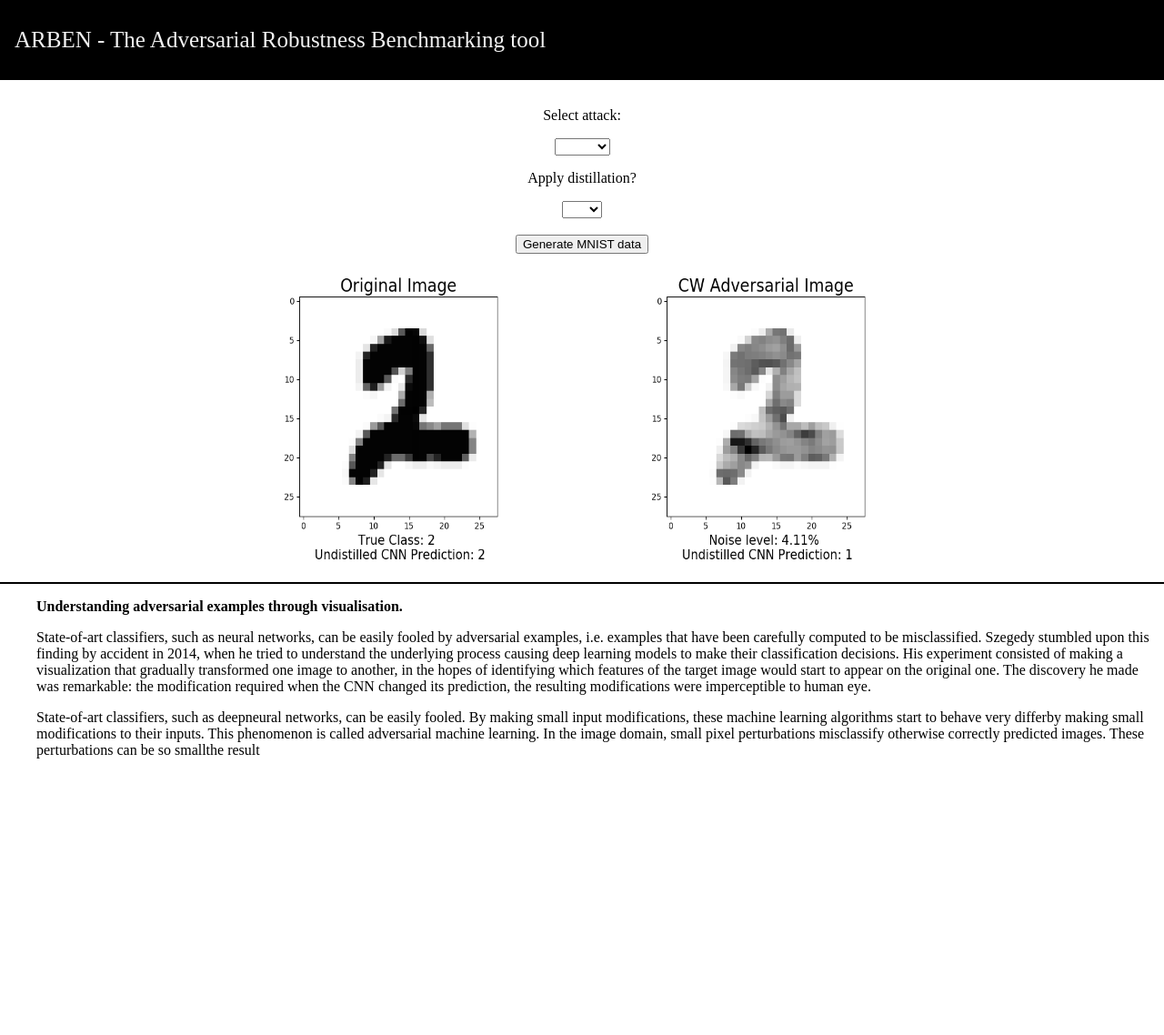
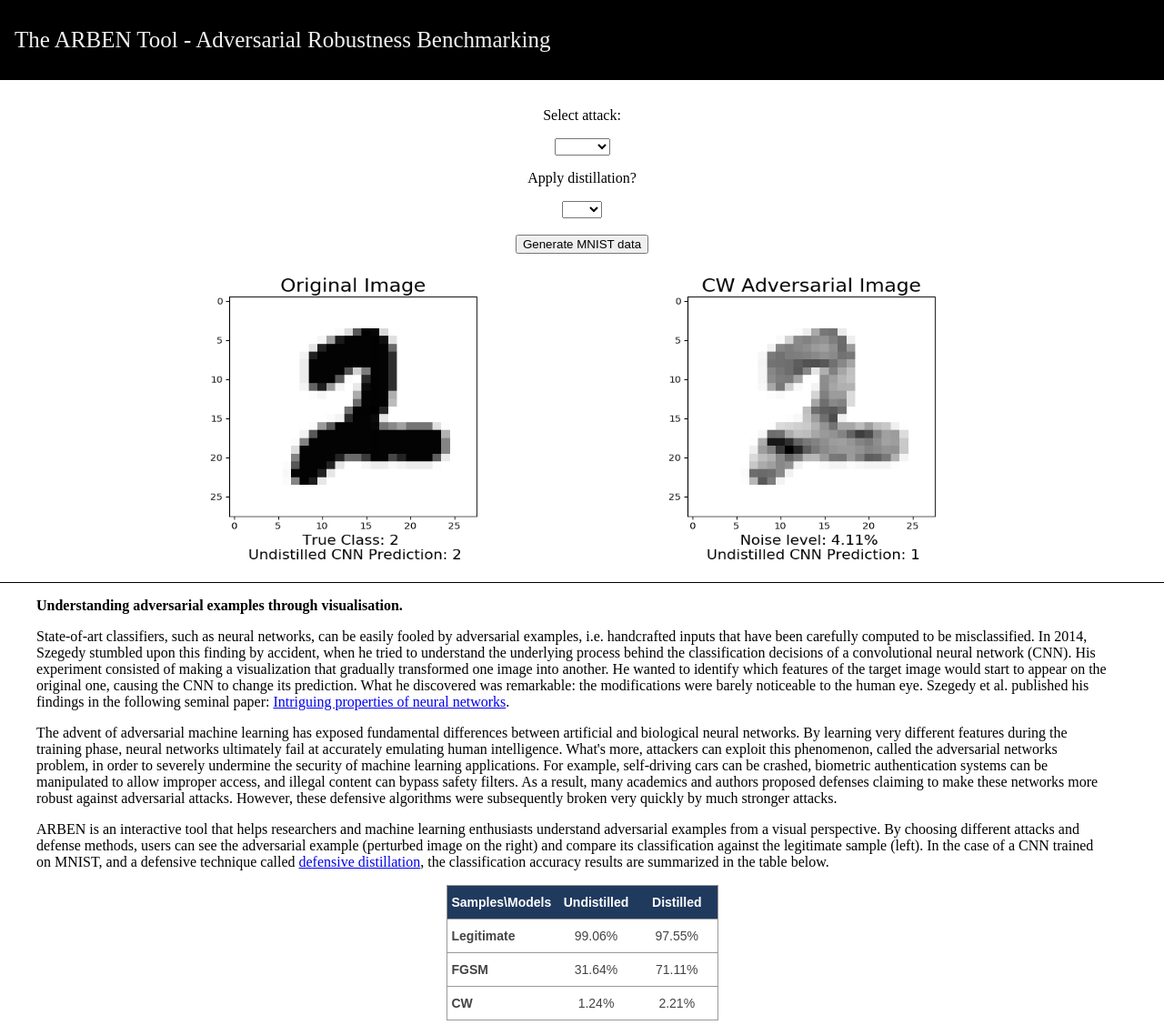
Before and after one commit to kizzen/arben, a Flask app: template templates/enternum.html in a window 1280 px wide. Shown: the whole page at 91% size. Before the commit the page ends 834 px from the top, so only its background shows below. Run offline with Flask 2, Linux system fonts and the light colour scheme; the template is opened without the code that fills it, so the values that code supplies are empty.

Commit message:
debug if statement, add table

```diff
--- a/app.py
+++ b/app.py
@@ -1,5 +1,4 @@
 from flask import Flask, render_template, request #, routes
-
 import os
 import numpy as np
 from PIL import Image
@@ -9,17 +8,11 @@ from keras.datasets import mnist
 from keras.models import model_from_json
 from keras import backend as K
 import random
-
-# for mac
-# import matplotlib as mpl
-# mpl.use('TkAgg')
-
 import matplotlib
 matplotlib.use('Agg')
 import matplotlib.pyplot as plt
 import pylab
 from diffimg import diff # to get the image difference
-
 # attack libraries
 import art
 from art.attacks import FastGradientMethod, CarliniL2Method
@@ -204,5 +197,9 @@ def dated_url_for(endpoint, **values):
     return url_for(endpoint, **values)
 
 if __name__ == '__main__':
-    # app.run(debug=True)
-    app.run(host='seaford.nsqdc.city.ac.uk',debug=True)
+	local_fpath = '/Users/khalilezzine/Desktop/DS/flasky/arben'
+	cwd = os.getcwd()
+	if cwd == local_fpath:
+		app.run(debug=True)
+	else:
+		app.run(host='seaford.nsqdc.city.ac.uk', debug=True)
--- a/templates/enternum.html
+++ b/templates/enternum.html
@@ -33,7 +33,7 @@
   </style>
 
 <div class="navbar">
-  <a href="#home">ARBEN - The Adversarial Robustness Benchmarking tool</a>
+  <a href="#home">The ARBEN Tool - Adversarial Robustness Benchmarking</a>
 
   <meta http-equiv="Cache-Control" content="no-cache, no-store, must-revalidate" />
   <meta http-equiv="Pragma" content="no-cache" />
@@ -69,23 +69,68 @@
 
 <p></p>
 
-<img src="/static/original.png" width="400" height="333"/>
-<img src="/static/adversarial.png" width="400" height="333"/>
+<img src="/static/original.png" width="500" height="333"/>
+<img src="/static/adversarial.png" width="500" height="333"/>
 
 </div>
 
-<hr size='2' color="#00000">
+<hr size='1' color="#00000">
 
-<div>
+<div style="margin-right: 60px">
 <p  style="margin-left: 40px">
-  <b>Understanding adversarial examples through visualisation.</b>
+  <b>Understanding adversarial examples through visualisation.</b> </p>
 <p style="margin-left: 40px">
-State-of-art classifiers, such as neural networks, can be easily fooled by adversarial examples, i.e. examples that have been carefully computed to be misclassified. Szegedy stumbled upon this finding by accident in 2014, when he tried to understand the underlying process causing deep learning models to make their classification decisions. His experiment consisted of making a visualization that gradually transformed one image to another, in the hopes of identifying which features of the target image would start to appear on the original one. The discovery he made was remarkable: the modification required when the CNN changed its prediction, the resulting modifications were imperceptible to human eye.
+State-of-art classifiers, such as neural networks, can be easily fooled by adversarial examples, i.e. handcrafted inputs that have been carefully computed to be misclassified. In 2014, Szegedy stumbled upon this finding by accident, when he tried to understand the underlying process behind the classification decisions of a convolutional neural network (CNN). His experiment consisted of making a visualization that gradually transformed one image into another. He wanted to identify which features of the target image would start to appear on the original one, causing the CNN to change its prediction. What he discovered was remarkable: the modifications were barely noticeable to the human eye. Szegedy et al. published his findings in the following seminal paper: <a href="https://arxiv.org/abs/1312.6199">Intriguing properties of neural networks</a>. </p>
 <p style="margin-left: 40px">
-State-of-art classifiers, such as deepneural networks, can be easily fooled. By making small input modifications, these machine learning algorithms start to behave very differby making small modifications to their inputs. This phenomenon is called adversarial machine learning. In the image domain, small pixel perturbations misclassify otherwise correctly predicted images. These perturbations can be so smallthe result
+The advent of adversarial machine learning has exposed fundamental differences between artificial and biological neural networks. By learning very different features during the training phase, neural networks ultimately fail at accurately emulating human intelligence. What's more, attackers can exploit this phenomenon, called the adversarial networks problem, in order to severely undermine the security of machine learning applications. For example, self-driving cars can be crashed, biometric authentication systems can be manipulated to allow improper access, and illegal content can bypass safety filters. As a result, many academics and authors proposed defenses claiming to make these networks more robust against adversarial attacks. However, these defensive algorithms were subsequently broken very quickly by much stronger attacks.
+</p>
+<p style="margin-left: 40px">
+ARBEN is an interactive tool that helps researchers and machine learning enthusiasts understand adversarial examples from a visual perspective. By choosing different attacks and defense methods, users can see the adversarial example (perturbed image on the right) and compare its classification against the legitimate sample (left). In the case of a CNN trained on MNIST, and a defensive technique called <a href="https://arxiv.org/abs/1511.04508">defensive distillation</a>, the classification accuracy results are summarized in the table below.
 </p>
 </div>
 
+<style type="text/css">
+.tg  {border-collapse:collapse;border-spacing:0;border-color:#999;}
+.tg td{font-family:Arial, sans-serif;font-size:14px;padding:10px 5px;border-style:solid;border-width:0px;overflow:hidden;word-break:normal;border-top-width:1px;border-bottom-width:1px;border-color:#999;color:#444;background-color:#F7FDFA;}
+.tg th{font-family:Arial, sans-serif;font-size:14px;font-weight:normal;padding:10px 5px;border-style:solid;border-width:0px;overflow:hidden;word-break:normal;border-top-width:1px;border-bottom-width:1px;border-color:#999;color:#fff;background-color:#26ADE4;}
+.tg .tg-zv36{font-weight:bold;background-color:#ffffff;border-color:inherit;text-align:left;vertical-align:top}
+.tg .tg-is6o{font-weight:bold;background-color:#203a5e;border-color:inherit;text-align:center;vertical-align:top}
+.tg .tg-3xi5{background-color:#ffffff;border-color:inherit;text-align:center;vertical-align:top}
+</style>
+<table class="tg" style="undefined;table-layout: fixed; width: 298px"; border="1"; align="center">
+<colgroup>
+<col style="width: 120px">
+<col style="width: 89px">
+<col style="width: 89px">
+</colgroup>
+  <tr>
+    <th class="tg-is6o">Samples\Models</th>
+    <th class="tg-is6o">Undistilled</th>
+    <th class="tg-is6o">Distilled<br></th>
+  </tr>
+  <tr>
+    <td class="tg-zv36">Legitimate</td>
+    <td class="tg-3xi5">99.06%</td>
+    <td class="tg-3xi5">97.55%</td>
+  </tr>
+  <tr>
+    <td class="tg-zv36">FGSM</td>
+    <td class="tg-3xi5">31.64%</td>
+    <td class="tg-3xi5">71.11%</td>
+  </tr>
+  <tr>
+    <td class="tg-zv36">CW</td>
+    <td class="tg-3xi5">1.24%</td>
+    <td class="tg-3xi5">2.21%</td>
+  </tr>
+</table>
+
 </center>
+
+<p></p>
+<p></p>
+<p></p>
+<p></p>
+
 </body>
 </html>
```
